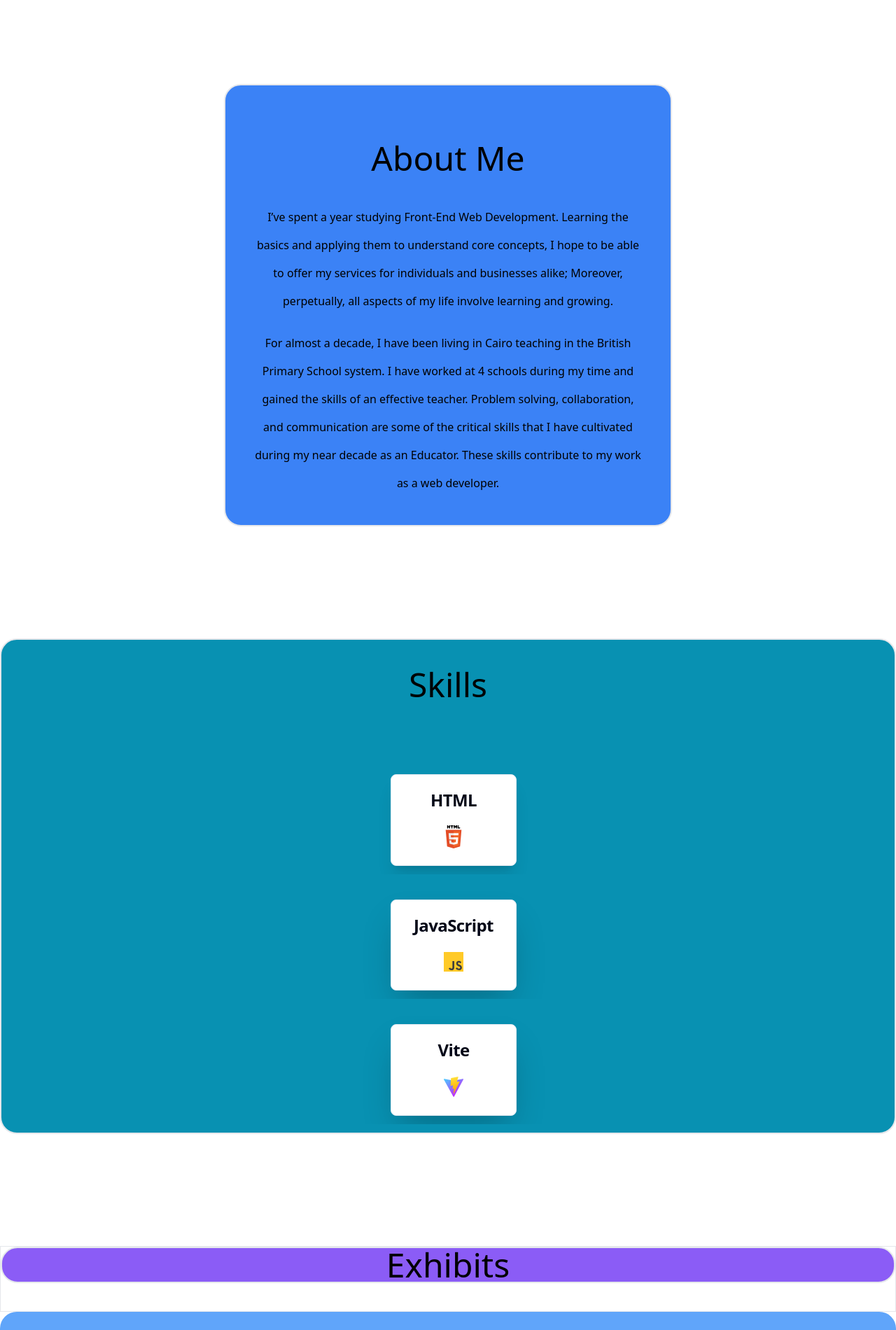
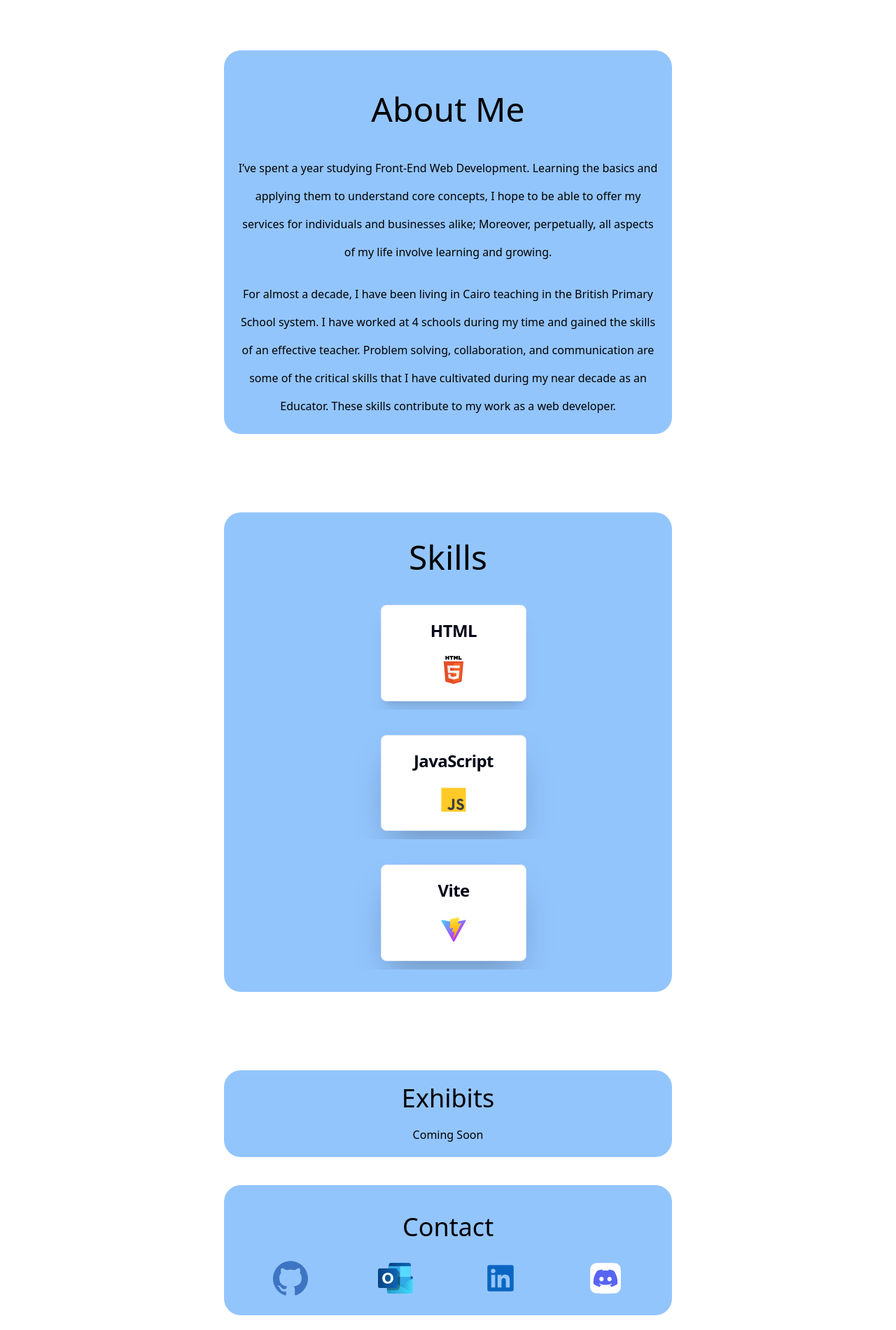
Before and after one commit to BigBabyofTel/web-portfolio, a React (Vite) app: page / in a window 1280 px wide. Shown: the part 480-2380 px from the top of the page at 70% size. Built offline with nearby package versions, Linux system fonts and the light colour scheme.

Commit message:
desktop view adjusted

```diff
--- a/src/components/AboutMe.tsx
+++ b/src/components/AboutMe.tsx
@@ -2,8 +2,8 @@ export default function AboutMe() {
 
 
     return (
-        <div className="mx-auto p-10 text-center w-full border-2 rounded-3xl bg-blue-500 lg:w-1/2 lg:relative lg:bottom-1/4 flex justify-center flex-col lg:my-40  dark:text-white" id="aboutMe">
-        <h2 className="text-5xl lg:text-5xl p-5 m-5">About Me</h2>
+        <div className="mx-auto p-5 my-2 text-center w-full rounded-3xl bg-blue-300 lg:w-1/2 lg:relative lg:bottom-1/4 flex justify-center flex-col lg:my-28  dark:text-gray-800" id="aboutMe">
+        <h2 className="text-4xl lg:text-5xl p-5 m-5">About Me</h2>
         <p className="mb-5 flex leading-10">
           I’ve spent a year studying Front-End Web Development. Learning the
           basics and applying them to understand core concepts, I hope to be
--- a/src/components/Contacts.tsx
+++ b/src/components/Contacts.tsx
@@ -2,7 +2,6 @@ import github from "@/assets/github-l.svg";
 import outlook from "@/assets/outlook.svg";
 import linkedin from "@/assets/linkedin-l.svg";
 import discord from "@/assets/discord-l.svg";
-import reddit from "@/assets/reddit-l.svg";
 
 export default function Contacts() {
   interface Contact {
@@ -33,12 +32,6 @@ export default function Contacts() {
     },
     {
       id: 4,
-      account: "Reddit",
-      url: "https://www.reddit.com/user/BigBabyofTel/",
-      svgComponent: reddit,
-    },
-    {
-      id: 5,
       account: "Discord",
       url: "https://discordapp.com/users/1089614219600732160",
       svgComponent: discord,
@@ -48,14 +41,14 @@ export default function Contacts() {
   const displayContact = contacts.map((contact) => (
     <section key={contact.id}>
       <a href={contact.url}>
-        <img src={contact.svgComponent} className="w-1/2 mx-auto my-2" />
+        <img src={contact.svgComponent} className="w-1/3 mx-auto my-2" />
       </a>
     </section>
   ));
 
   return (
-    <div className="w-full lg:my-30 rounded-3xl bg-blue-400" id="contact">
-      <h2 className="text-2xl py-5 flex justify-center dark:text-white">
+    <div className="mx-auto p-5 my-2 text-center w-full rounded-3xl bg-blue-300 lg:w-1/2 lg:relative lg:bottom-1/4 flex justify-center flex-col lg:my-10 " id="contact">
+      <h2 className="text-4xl py-5 flex justify-center dark:text-white">
         Contact
       </h2>
       <div className="flex flex-row">{displayContact}</div>
--- a/src/components/Exhibits.tsx
+++ b/src/components/Exhibits.tsx
@@ -1,8 +1,9 @@
 export default function Exhibits() {
 
     return (
-        <div className="border w-full">
-            <h2 className="text-5xl flex justify-center mb-10 border-2 bg-violet-500 rounded-3xl dark:text-white">Exhibits</h2>
+        <div className="mx-auto p-5 my-2 text-center w-full rounded-3xl bg-blue-300 lg:w-1/2 lg:relative lg:bottom-1/4 flex justify-center flex-col lg:my-10" id="exhibits">
+            <h2 className="text-4xl flex justify-center mb-5 dark:text-white">Exhibits</h2>
+            <section className="text-center">Coming Soon</section>
         </div>
     )
 }
--- a/src/components/Header.tsx
+++ b/src/components/Header.tsx
@@ -1,11 +1,11 @@
 export default function Header() {
   return (
-    <header className="w-full h-[400px] border-2 rounded-3xl text-center flex flex-col bg-[url('/sinai.jpg')] bg-cover bg-bottom bg-no-repeat justify-center">
+    <header className="w-full h-[400px] rounded-3xl text-center flex flex-col bg-[url('/sinai.jpg')] bg-cover bg-center bg-no-repeat justify-center">
       <div className=" bg-gray-500 opacity-75">
-      <h1 className="text-3xl text-black dark:text-white lg:text-8xl">
+      <h1 className="text-5xl text-black dark:text-white lg:text-8xl">
         T. Augustus Baker
       </h1>
-      <h2 className="text-xl text-black dark:text-white lg:text-7xl">
+      <h2 className="text-3xl text-black dark:text-white lg:text-7xl">
         Aspiring Web Dev
       </h2>
       </div>
--- a/src/components/ModeToggle.tsx
+++ b/src/components/ModeToggle.tsx
@@ -18,7 +18,7 @@ export function ModeToggle() {
       <DropdownMenuTrigger asChild>
         <Button variant="outline" size="icon">
           <Sun className="h-[1.2rem] w-[1.2rem] rotate-0 scale-100 transition-all dark:-rotate-90 dark:scale-0" />
-          <Moon className="absolute h-[1.2rem] w-[1.2rem] rotate-90 scale-0 transition-all dark:rotate-0 dark:scale-100" />
+          <Moon className="absolute h-[1.2rem] w-[1.2rem] rotate-90 scale-0 transition-all dark:rotate-0 dark:scale-100 dark:text-white" />
           <span className="sr-only">Toggle theme</span>
         </Button>
       </DropdownMenuTrigger>
--- a/src/components/Skills.tsx
+++ b/src/components/Skills.tsx
@@ -18,11 +18,11 @@ import vite from "@/assets/vite.svg";
 
 export default function Skills() {
   return (
-      <div className="w-full flex flex-col border-2 rounded-3xl bg-cyan-600 lg:my-40" id="skills">
-        <h2 className="text-5xl flex justify-center p-10 mb-10 dark:text-white">
+      <div className="mx-auto p-5 my-2 text-center w-full rounded-3xl bg-blue-300 lg:w-1/2 flex justify-center flex-col lg:my-28 " id="skills">
+        <h2 className="text-4xl lg:text-5xl flex justify-center p-5 dark:text-white">
           Skills
         </h2>
-        <section className="w-full flex flex-col text-center mx-auto lg:w-1/3">
+        <section className="w-full flex flex-col text-center mx-auto lg:w-4/5">
           <Carousel
             className="h-1/2 w-auto m-3 lg:flex lg:items-center"
             plugins={[
--- a/src/components/ThemeProvider.tsx
+++ b/src/components/ThemeProvider.tsx
@@ -18,7 +18,7 @@ const initialState: ThemeProviderState = {
   setTheme: () => null,
 }
 
-const ThemeProviderContext = createContext<ThemeProviderState>(initialState)
+export const ThemeProviderContext = createContext<ThemeProviderState>(initialState)
 
 export function ThemeProvider({
   children,
```
